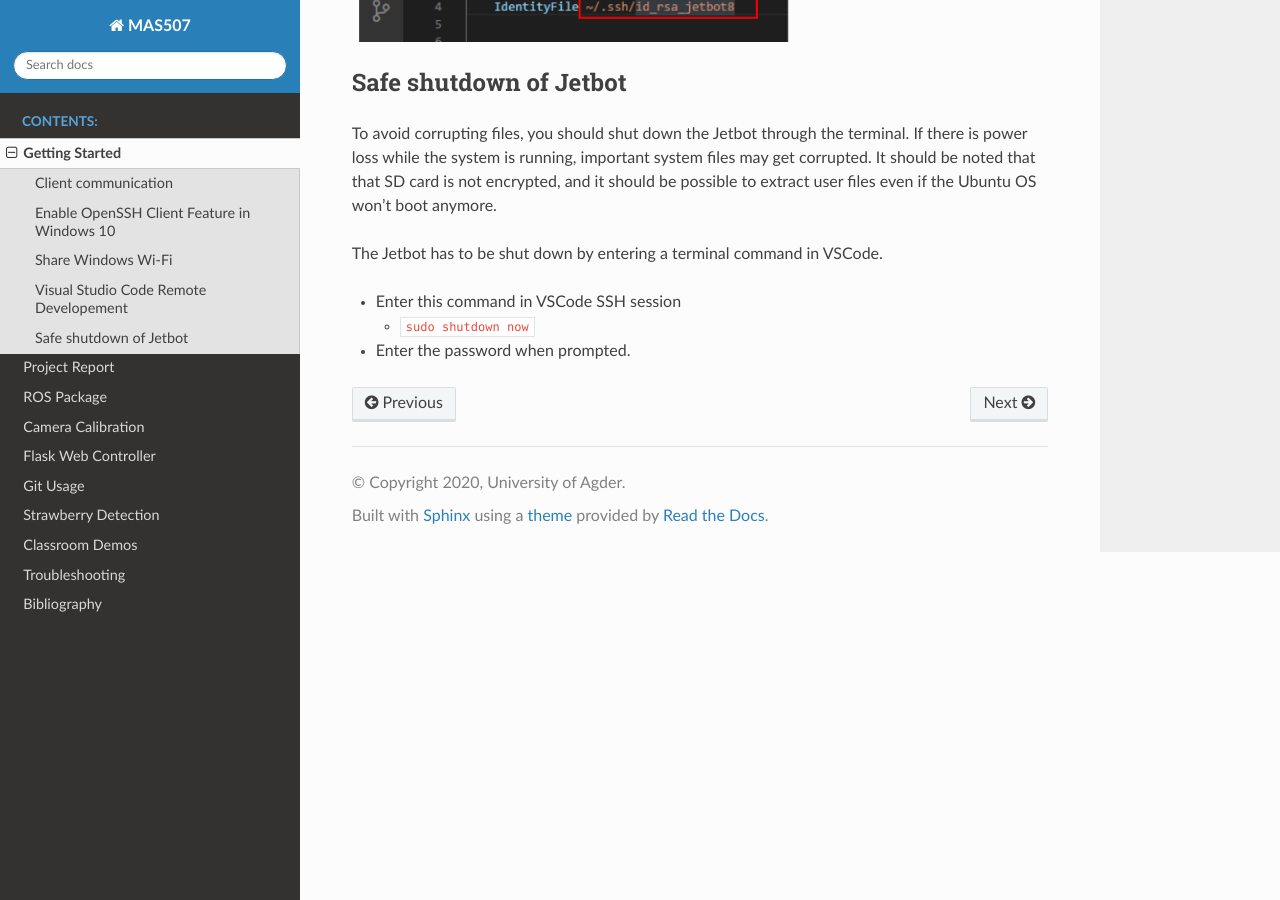
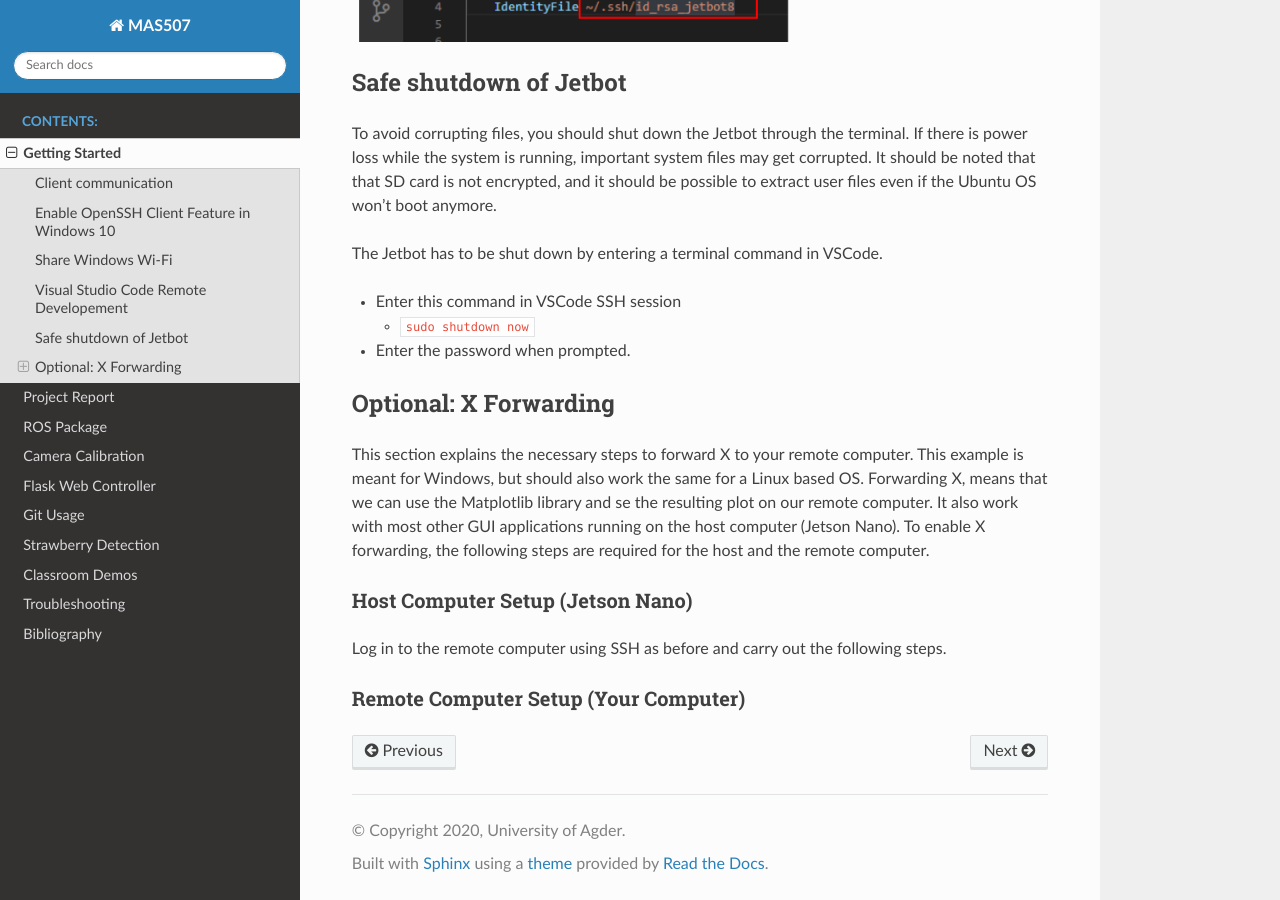
Before and after one commit to Orwatronic/mas_514, a Sphinx documentation site: the page built from docs/src/start.md, in a window 1280 px wide and 900 px high, scrolled down 3891 px. Built offline with Sphinx 7.4.7 and the Read the Docs theme 2.0.0, drawn with Linux system fonts in a browser that asks for light colours.

```diff
--- a/docs/src/start.md
+++ b/docs/src/start.md
@@ -85,3 +85,12 @@
 - Enter this command in VSCode SSH session
   - `sudo shutdown now`
 - Enter the password when prompted.
+
+## Optional: X Forwarding
+This section explains the necessary steps to forward X to your remote computer. This example is meant for Windows, but should also work the same for a Linux based OS. Forwarding X, means that we can use the Matplotlib library and se the resulting plot on our remote computer. It also work with most other GUI applications running on the host computer (Jetson Nano). To enable X forwarding, the following steps are required for the host and the remote computer.
+
+### Host Computer Setup (Jetson Nano)
+Log in to the remote computer using SSH as before and carry out the following steps.
+
+
+### Remote Computer Setup (Your Computer)
```
Also changed, not shown: docs/requirements.txt (+7 -5 lines), .gitlab-ci.yml.
